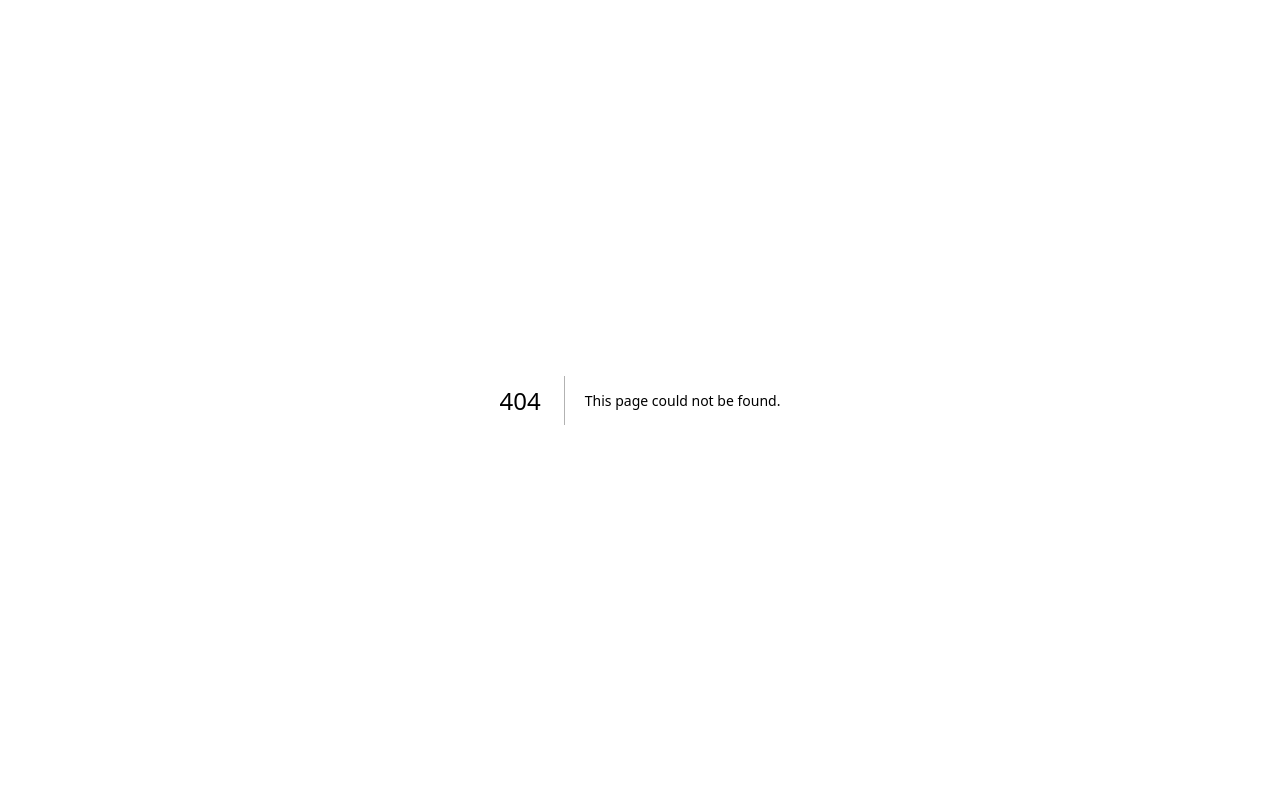
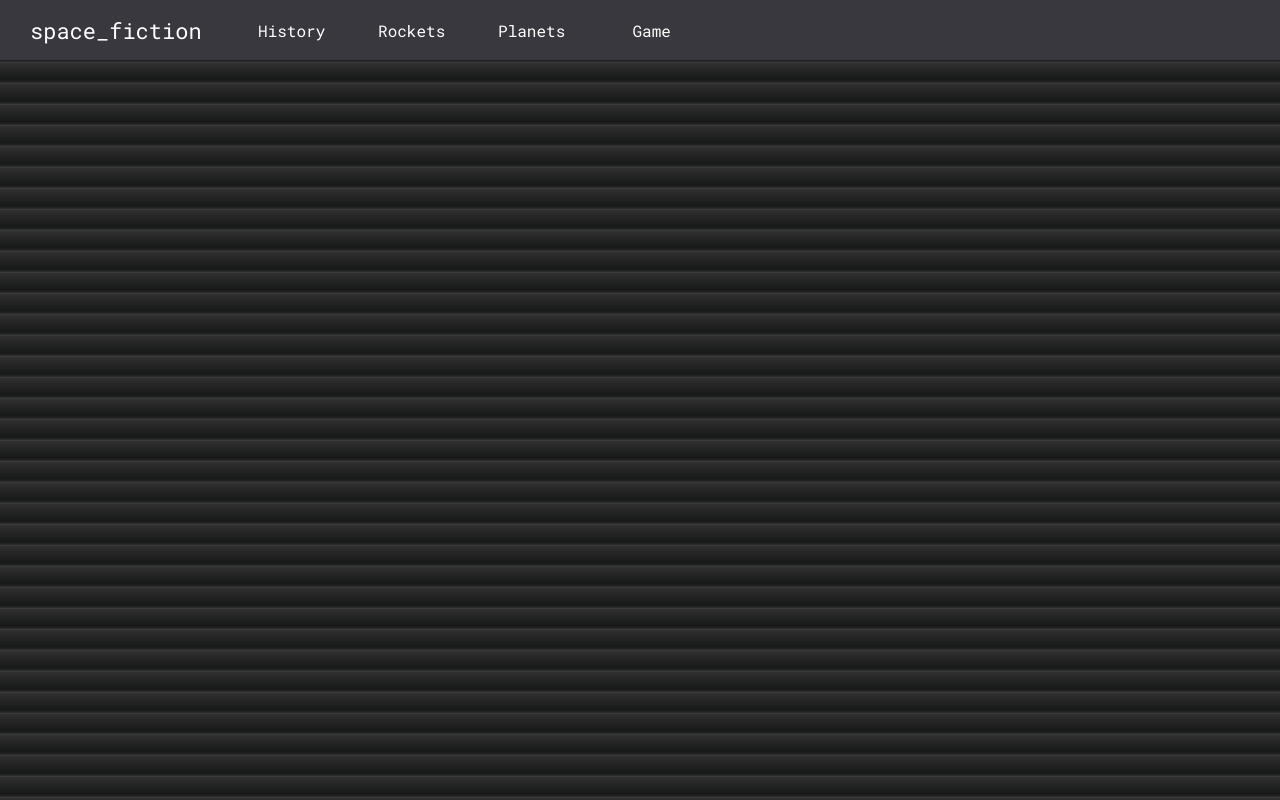
Before and after one commit to Qraree/space_fiction, a Next.js app in the folder frontend/: page /rockets/1 in a window 1280 px wide. Before the commit this address had no page. Built offline with nearby package versions, Linux system fonts and the light colour scheme.

Commit message:
feat: added rocket page

```diff
--- a/frontend/src/pages/rockets.tsx
+++ b/frontend/src/pages/rockets/[rocket].tsx
@@ -1,16 +1,18 @@
 import React from 'react';
+import {useRouter} from 'next/router';
 import PageHeader from '@/components/common/PageHeader/PageHeader';
 import Navbar from '@/components/Navbar/Navbar';
-import RocketsSection from '@/containers/Rockets/RocketsSection';
 
-const Rockets = () => {
+const Rocket = () => {
+    const router = useRouter();
+    const { rocket } = router.query;
     return (
         <>
             <PageHeader />
             <Navbar />
-            <RocketsSection />
+            {rocket}
         </>
     );
 };
 
-export default Rockets;
+export default Rocket;
```
Also changed, not shown: frontend/src/pages/rockets/index.tsx (added, +16 -0 lines).
